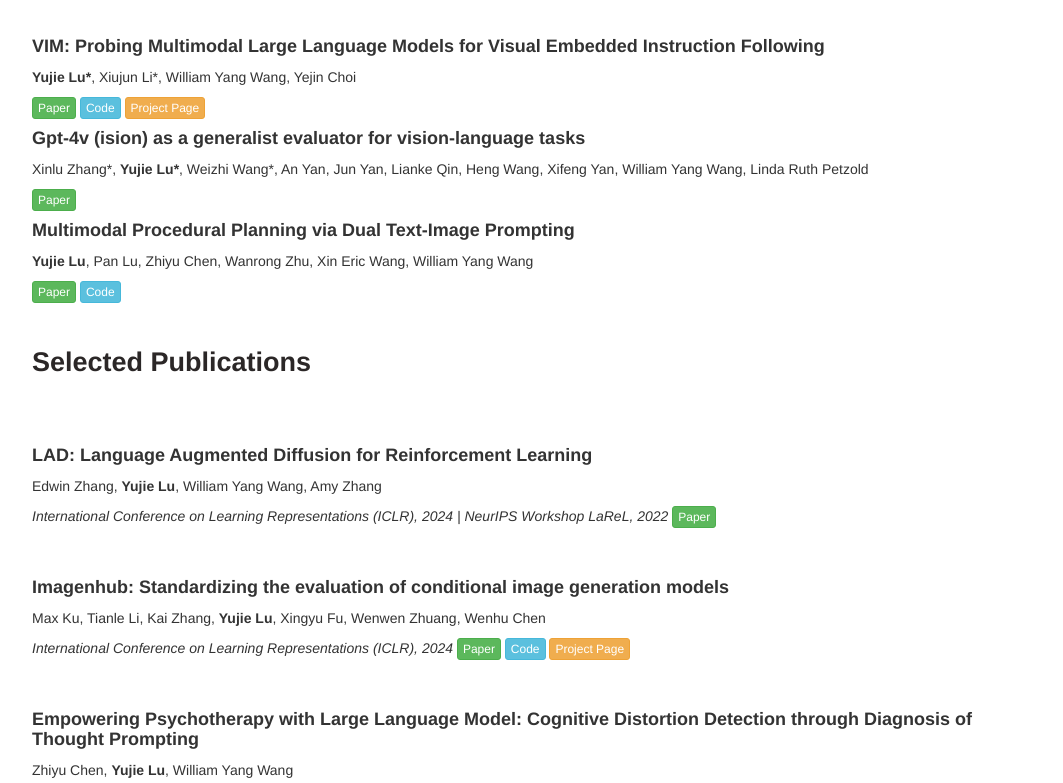
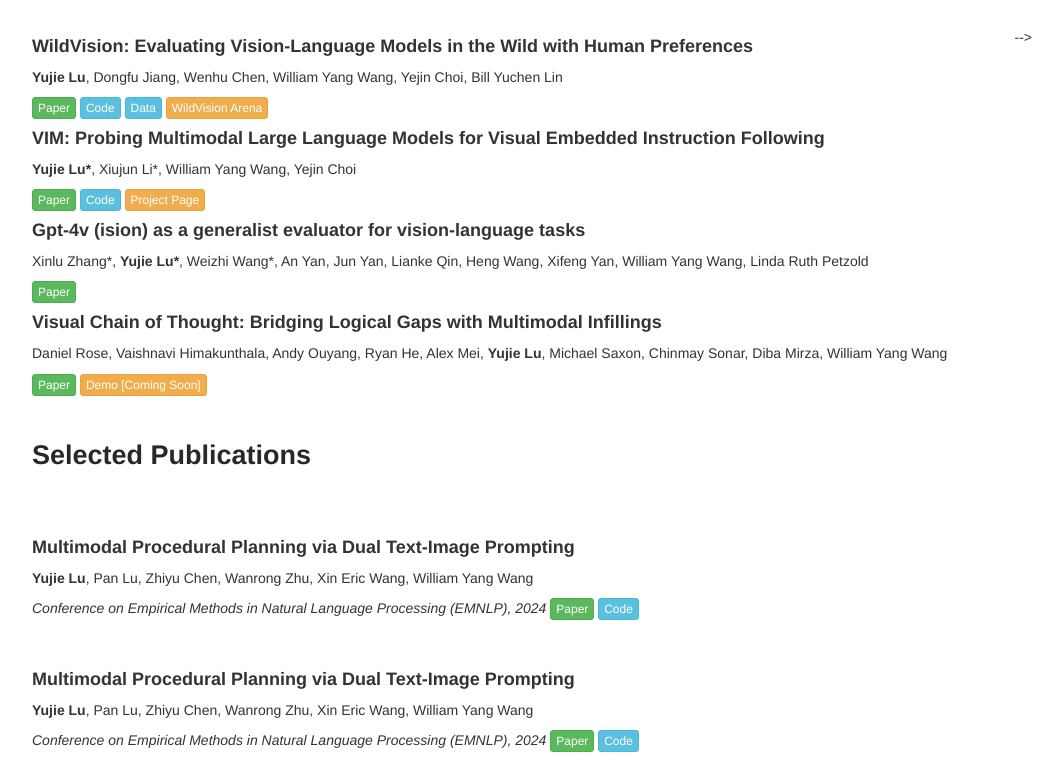
Before and after one commit to YujieLu10/YujieLu10.github.io, a plain HTML site: page index.html in a window 1280 px wide. Shown: the part 718-1501 px from the top of the page, without its empty margins (108-1171 px from the left). Drawn offline with nearby package versions, Linux system fonts and the light colour scheme.

Commit message:
Update index.html

```diff
--- a/index.html
+++ b/index.html
@@ -4,7 +4,7 @@
 	<meta name="generator" content="Hugo 0.77.0" />
         <meta charset="UTF-8">
 <meta http-equiv="X-UA-Compatible" content="ie=edge">
-<title>Yujie Alice Lu</title>
+<title>Yujie Lu</title>
 <meta name="google-site-verification" content="oGEYHQ7QCaawYBdm2e7RUvNt5An5jUOWJvtd_S2qqmM" />
 <meta name="viewport" content="width=device-width, initial-scale=1.0">
 <meta name="theme-color" content="#574CDD">
@@ -45,7 +45,7 @@
             <nav class="main-navigation stuckMenu">
 
     <a href="#">
-        <img class="logo" src="https://yujielu10.github.io/img/logo.png" alt="Yujie Alice Lu">
+        <img class="logo" src="https://yujielu10.github.io/img/logo.png" alt="Yujie Lu">
     </a>
     <div class="sub-navigation">
 
@@ -77,7 +77,7 @@
         <div class="hero-left">
 
             <img src="https://yujielu10.github.io/img/YJLme.jpg" style="border: 1px solid #ddd;border-radius: 10px;padding: 1px;width: 200px;">
-            <h2 class="subtitle">Hi! I&#39;m Yujie Alice Lu.</h2>
+            <h2 class="subtitle">Hi! I&#39;m Yujie Lu.</h2>
             <div class="icons">
 
                 <a href="https://github.com/YujieLu10" target="blank">
@@ -186,7 +186,7 @@
         </div>
         <div class="hero-right">
 
-                <p><strong>I am a third year CS PhD at UC Santa Barbara, advised by <a href="https://sites.cs.ucsb.edu/~william/">William Wang</a> at <a href="http://nlp.cs.ucsb.edu/index.html">Natural Language Processing Group</a>. I did my research internship in Microsoft Research (MSR), AWS AI. I obtained my bachelor&rsquo;s degree from Chu Kochen Honors College, Zhejiang University.</strong></p>
+                <p><strong>Yujie Lu (卢雨洁) is a fourth year CS PhD at UC Santa Barbara, advised by <a href="https://sites.cs.ucsb.edu/~william/">William Wang</a> at <a href="http://nlp.cs.ucsb.edu/index.html">Natural Language Processing Group</a>. I did my research internship in Meta AI (FAIR), Microsoft Research (MSR), AWS AI. I obtained my bachelor&rsquo;s degree from Chu Kochen Honors College, Zhejiang University.</strong></p>
 
                 <p>My research is focused on developing advanced multimodal models capable of enhancing their intelligence through interactions with humans and the real world.</p>
 		<p><span class="bold-red">News! 06/24/2024</span> I started my internship at Meta (FAIR Embodied AI) in NYC this Summer. Feel free to reach out if you wanna chat about multimodal foundation models and evaluations! </p>
@@ -409,6 +409,22 @@
     <div class="hero" style="margin-top: 30px;">
 
             <div class="pubBody">
+                <papertitle class="papertitle"><h4><b>WildVision: Evaluating Vision-Language Models in the Wild with Human Preferences</b></h4></papertitle>
+                <p class="authors">
+                    <b>Yujie Lu</b>,
+		    Dongfu Jiang,
+		    Wenhu Chen,
+		    William Yang Wang,
+		    Yejin Choi,
+		    Bill Yuchen Lin
+                </p>
+                <p class="info">
+                    <a target="_blank" href="https://arxiv.org/abs/2406.11069"><button type="button" class="btn btn-success btn-xs">Paper</button></a>
+		    <a target="_blank" href="https://github.com/WildVision-AI"><button type="button" class="btn btn-info btn-xs">Code</button></a>
+			<a target="_blank" href="https://huggingface.co/WildVision"><button type="button" class="btn btn-info btn-xs">Data</button></a>
+		    <a target="_blank" href="https://huggingface.co/spaces/WildVision/vision-arena"><button type="button" class="btn btn-warning btn-xs">WildVision Arena</button></a>
+                </p>
+
                 <papertitle class="papertitle"><h4><b>VIM: Probing Multimodal Large Language Models for Visual Embedded Instruction Following</b></h4></papertitle>
                 <p class="authors">
                     <b>Yujie Lu*</b>,
@@ -430,22 +446,7 @@
                 <p class="info">
                     <a target="_blank" href="https://arxiv.org/abs/2311.01361"><button type="button" class="btn btn-success btn-xs">Paper</button></a>
                 </p>
-                <papertitle class="papertitle"><h4><b>Multimodal Procedural Planning via Dual Text-Image Prompting</b></h4></papertitle>
-                <p class="authors">
-                    <b>Yujie Lu</b>,
-		    Pan Lu,
-		    Zhiyu Chen,
-		    Wanrong Zhu,
-		    Xin Eric Wang,
-		    William Yang Wang
-                </p>
-                <p class="info">
-                    <a target="_blank" href="https://arxiv.org/abs/2305.01795"><button type="button" class="btn btn-success btn-xs">Paper</button></a>
-                    <a target="_blank" href="https://github.com/YujieLu10/MPP"><button type="button" class="btn btn-info btn-xs">Code</button></a>
-<!--                     <a target="_blank" href="https://github.com/YujieLu10/MPP"><button type="button" class="btn btn-warning btn-xs">Demo [Coming Soon]</button></a> -->
-                </p>
-            </div>
-<!--             <div class="pubBody">
+
                 <papertitle class="papertitle"><h4><b>Visual Chain of Thought: Bridging Logical Gaps with Multimodal Infillings</b></h4></papertitle>
                 <p class="authors">
 		    Daniel Rose, Vaishnavi Himakunthala, Andy Ouyang, Ryan He, Alex Mei, <b>Yujie Lu</b>, Michael Saxon, Chinmay Sonar, Diba Mirza, William Yang Wang
@@ -460,6 +461,44 @@
     <div class="hero" style="margin-top: 30px;">
         <propubh2 class="sectitle">Selected Publications</propubh2>
     </div>
+    <div class="hero" style="margin-top: 30px;">
+            <div class="pubBody">
+                <papertitle class="papertitle"><h4><b>Multimodal Procedural Planning via Dual Text-Image Prompting</b></h4></papertitle>
+                <p class="authors">
+                    <b>Yujie Lu</b>,
+		    Pan Lu,
+		    Zhiyu Chen,
+		    Wanrong Zhu,
+		    Xin Eric Wang,
+		    William Yang Wang
+                </p>
+                <p class="info">
+	    	    <i>Conference on Empirical Methods in Natural Language Processing (EMNLP), 2024</i>
+                    <a target="_blank" href="https://arxiv.org/abs/2305.01795"><button type="button" class="btn btn-success btn-xs">Paper</button></a>
+                    <a target="_blank" href="https://github.com/YujieLu10/MPP"><button type="button" class="btn btn-info btn-xs">Code</button></a>
+                </p>
+            </div>
+    </div>
+
+    <div class="hero" style="margin-top: 30px;">
+            <div class="pubBody">
+                <papertitle class="papertitle"><h4><b>Multimodal Procedural Planning via Dual Text-Image Prompting</b></h4></papertitle>
+                <p class="authors">
+                    <b>Yujie Lu</b>,
+		    Pan Lu,
+		    Zhiyu Chen,
+		    Wanrong Zhu,
+		    Xin Eric Wang,
+		    William Yang Wang
+                </p>
+                <p class="info">
+	    	    <i>Conference on Empirical Methods in Natural Language Processing (EMNLP), 2024</i>
+                    <a target="_blank" href="https://arxiv.org/abs/2305.01795"><button type="button" class="btn btn-success btn-xs">Paper</button></a>
+                    <a target="_blank" href="https://github.com/YujieLu10/MPP"><button type="button" class="btn btn-info btn-xs">Code</button></a>
+                </p>
+            </div>
+    </div>
+
     <div class="hero" style="margin-top: 30px;">
             <div class="pubBody">
                 <papertitle class="papertitle"><h4><b>LAD: Language Augmented Diffusion for Reinforcement Learning</b></h4></papertitle>
```
